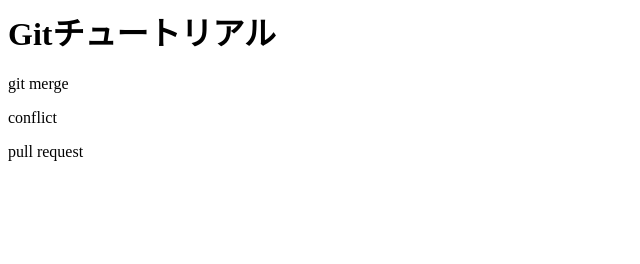
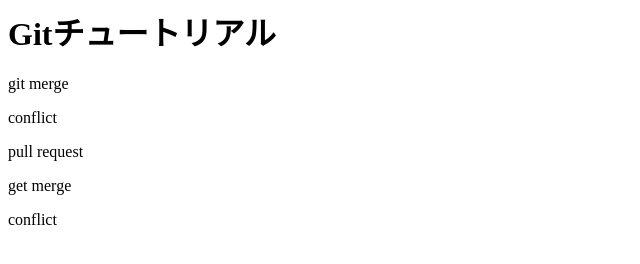
Before and after one commit to okanenaidesu/git_tutorial, a plain HTML site: page index.html in a window 1280 px wide. Shown: the whole page, without its empty margins (0-640 px from the left). Drawn offline with Linux system fonts and the light colour scheme.

Commit message:
Merge remote-tracking branch 'origin/master' into pull_request
コンフリクト解消

```diff
--- a/index.html
+++ b/index.html
@@ -2,3 +2,5 @@
 <p>git merge</p>
 <p>conflict</p>
 <p>pull request</p>
+<p>get merge</p>
+<p>conflict</p>
```
